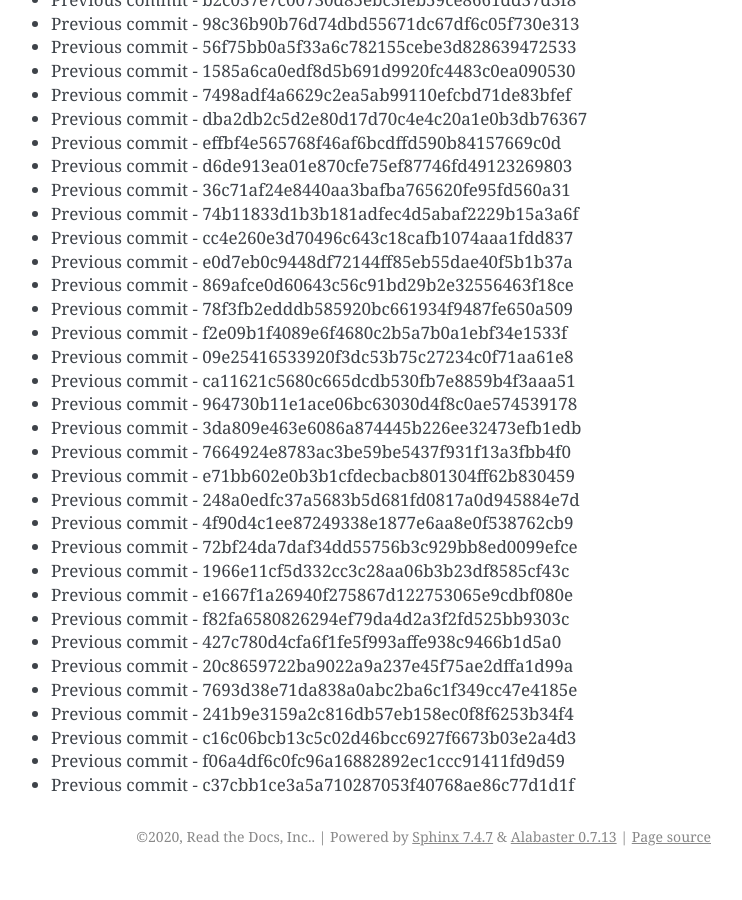
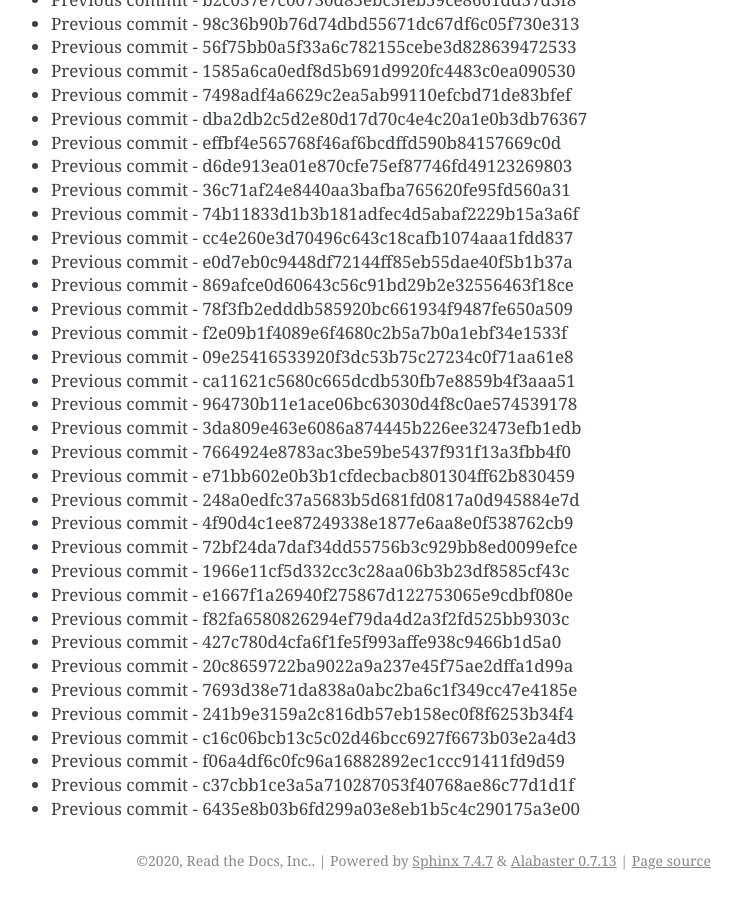
Before and after one commit to readthedocs/rtd-git-stresstest, a Sphinx documentation site: the page built from docs/updates.rst, in a window 1280 px wide and 900 px high, scrolled down 95867 px. Shown: the whole window, without its empty margins (399-1141 px from the left). Built offline with Sphinx 7.4.7, drawn with Linux system fonts in a browser that asks for light colours; before the commit the page ends 96743 px from its top, so only the background shows below that.

Commit message:
Generating commit from previous: 6435e8b03b6fd299a03e8eb1b5c4c290175a3e00

```diff
--- a/docs/updates.rst
+++ b/docs/updates.rst
@@ -4060,3 +4060,4 @@ It can be tested for any performance characteristics.
 * Previous commit - c16c06bcb13c5c02d46bcc6927f6673b03e2a4d3
 * Previous commit - f06a4df6c0fc96a16882892ec1ccc91411fd9d59
 * Previous commit - c37cbb1ce3a5a710287053f40768ae86c77d1d1f
+* Previous commit - 6435e8b03b6fd299a03e8eb1b5c4c290175a3e00
```
